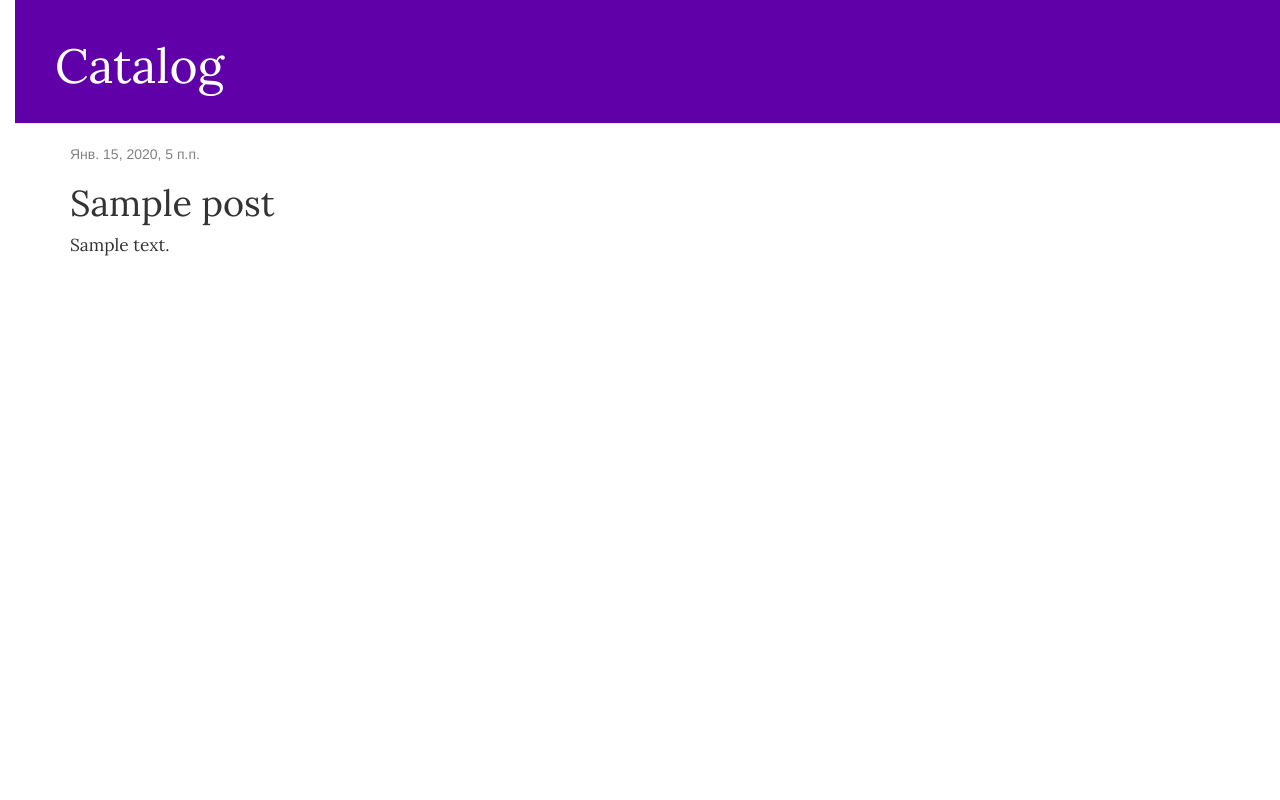
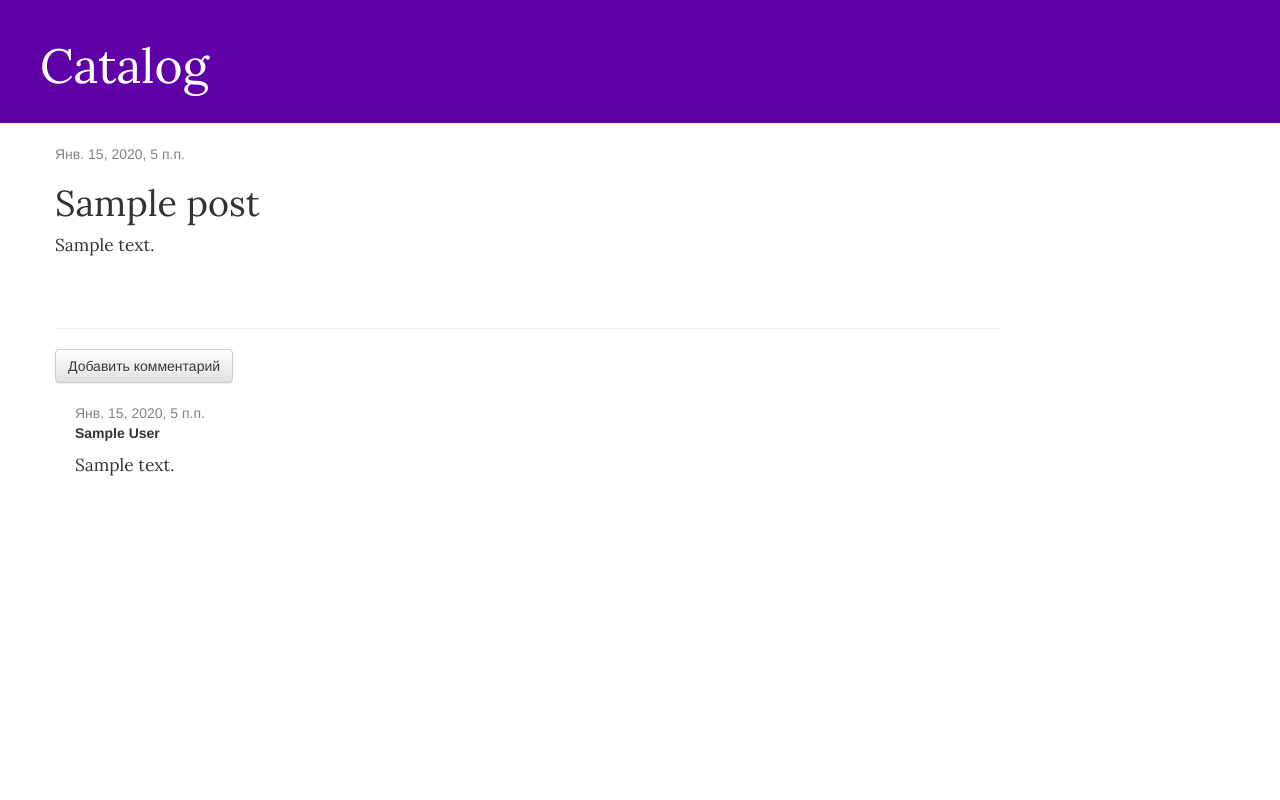
Before and after one commit to NataliaSergeeva/my-catalog, a Django app: page /post/1/ in a window 1280 px wide. Run offline with Django 3.2, Linux system fonts and the light colour scheme; tables that the repository leaves empty hold one stand-in row (values such as "Sample post"); some libraries are stand-ins or nearby versions.

Commit message:
Added the creation and moderating of comments.

```diff
--- a/catalog/admin.py
+++ b/catalog/admin.py
@@ -1,4 +1,5 @@
 from django.contrib import admin
-from .models import Post
+from .models import Post, Comment
 
 admin.site.register(Post)
+admin.site.register(Comment)
--- a/catalog/models.py
+++ b/catalog/models.py
@@ -17,3 +17,21 @@ class Post(models.Model):
 
     def __str__(self):
         return self.title
+
+    def approved_comments(self):
+        return self.comments.filter(approved_comment=True)
+
+
+class Comment(models.Model):
+    post = models.ForeignKey('catalog.Post', related_name='comments')
+    author = models.CharField(max_length=20)
+    text = models.CharField(max_length=300)
+    created_date = models.DateTimeField(default=timezone.now)
+    approved_comment = models.BooleanField(default=False)
+
+    def approve(self):
+        self.approved_comment = True
+        self.save()
+
+    def __str__(self):
+        return self.text
--- a/catalog/static/css/catalog.css
+++ b/catalog/static/css/catalog.css
@@ -1,12 +1,9 @@
-body {
-    padding-left: 15px;
-}
-
 .page-header {
     background-color: #5f00a8;
     margin-top: 0;
     padding: 20px 20px 20px 40px;
 }
+
 .page-header h1, .page-header h1 a, .page-header h1 a:visited, .page-header h1 a:active {
     color: #ffffff;
     font-size: 36pt;
@@ -17,11 +14,12 @@ body {
     margin-left: 40px;
 }
 
-h1, p {
+h1, h2 {
     font-family: 'Lora';
 }
 
 p {
+    font-family: 'Lora';
     font-size: 13pt;
 }
 
@@ -29,6 +27,7 @@ p {
     color: #828282;
     align-items: center;
 }
+
 .save {
     float: right;
 }
@@ -36,16 +35,23 @@ p {
 .post-form textarea, .post-form input {
     width: 100%;
 }
+
 .top-menu, .top-menu:hover, .top-menu:visited {
     color: #ffffff;
     float: right;
     font-size: 26pt;
     margin-right: 20px;
 }
+
 .post {
     margin-bottom: 70px;
 }
+
 .post h1 a, .post h1 a:visited {
     color: #000000;
     font-family: 'Lora';
 }
+
+.comment {
+    margin: 20px 0px 20px 20px;
+}
--- a/catalog/templates/catalog/post_detail.html
+++ b/catalog/templates/catalog/post_detail.html
@@ -13,4 +13,24 @@
         <h1>{{ post.title }}</h1>
         <p>{{ post.text|linebreaksbr }}</p>
     </div>
+
+    <hr>
+    <a class="btn btn-default" href="{% url 'add_comment_to_post' pk=post.pk %}">Добавить комментарий</a>
+    {% for comment in post.comments.all %}
+        {% if user.is_authenticated or comment.approved_comment %}
+        <div class="comment">
+            <div class="date">
+                {{ comment.created_date }}
+                {% if not comment.approved_comment %}
+                    <a class="btn btn-default" href="{% url 'comment_remove' pk=comment.pk %}"><span class="glyphicon glyphicon-remove"></span></a>
+                    <a class="btn btn-default" href="{% url 'comment_approve' pk=comment.pk %}"><span class="glyphicon glyphicon-ok"></span></a>
+                {% endif %}
+            </div>
+            <strong>{{ comment.author }}</strong>
+            <p>{{ comment.text|linebreaks }}</p>
+        </div>
+        {% endif %}
+    {% empty %}
+        <p>No comments here yet :(</p>
+    {% endfor %}
 {% endblock %}
--- a/catalog/templates/catalog/post_list.html
+++ b/catalog/templates/catalog/post_list.html
@@ -9,5 +9,7 @@
             <h1><a href="{% url 'post_detail' pk=post.pk %}">{{ post.title }}</a></h1>
             <p>{{ post.text|linebreaksbr }}</p>
         </div>
+
+        <a href="{% url 'post_detail' pk=post.pk %}">Комментарии: {{ post.approved_comments.count }}</a>
     {% endfor %}
 {% endblock %}
--- a/catalog/urls.py
+++ b/catalog/urls.py
@@ -6,4 +6,7 @@ urlpatterns = [
     url(r'^post/(?P<pk>\d+)/$', views.post_detail, name='post_detail'),
     url(r'^post/new/$', views.post_new, name='post_new'),
     url(r'^post/(?P<pk>\d+)/edit/$', views.post_edit, name='post_edit'),
+    url(r'^post/(?P<pk>\d+)/comment/$', views.add_comment_to_post, name='add_comment_to_post'),
+    url(r'^comment/(?P<pk>\d+)/approve/$', views.comment_approve, name='comment_approve'),
+    url(r'^comment/(?P<pk>\d+)/remove/$', views.comment_remove, name='comment_remove'),
     ]
--- a/catalog/views.py
+++ b/catalog/views.py
@@ -1,7 +1,7 @@
 from django.shortcuts import render, get_object_or_404, redirect
 from django.utils import timezone
-from .models import Post
-from .forms import PostForm
+from .models import Post, Comment
+from .forms import PostForm, CommentForm
 
 def post_list(request):
     posts = Post.objects.filter(published_date__lte=timezone.now()).order_by('-published_date')
@@ -37,3 +37,28 @@ def post_edit(request, pk):
     else:
         form = PostForm(instance=post)
     return render(request, 'catalog/post_edit.html', {'form': form})
+
+def add_comment_to_post(request, pk):
+    post = get_object_or_404(Post, pk=pk)
+    if request.method == "POST":
+        form = CommentForm(request.POST)
+        if form.is_valid():
+            comment = form.save(commit=False)
+            comment.post = post
+            comment.save()
+            return redirect('post_detail', pk=post.pk)
+    else:
+        form = CommentForm()
+    return render(request, 'catalog/add_comment_to_post.html', {'form': form})
+
+
+def comment_approve(request, pk):
+    comment = get_object_or_404(Comment, pk=pk)
+    comment.approve()
+    return redirect('post_detail', pk=comment.post.pk)
+
+
+def comment_remove(request, pk):
+    comment = get_object_or_404(Comment, pk=pk)
+    comment.delete()
+    return redirect('post_detail', pk=comment.post.pk)
```
Also changed, not shown: catalog/forms.py (+7 -1 lines), catalog/templates/catalog/add_comment_to_post.html (added, +9 -0 lines), catalog/migrations/0002_comment.py (added).
